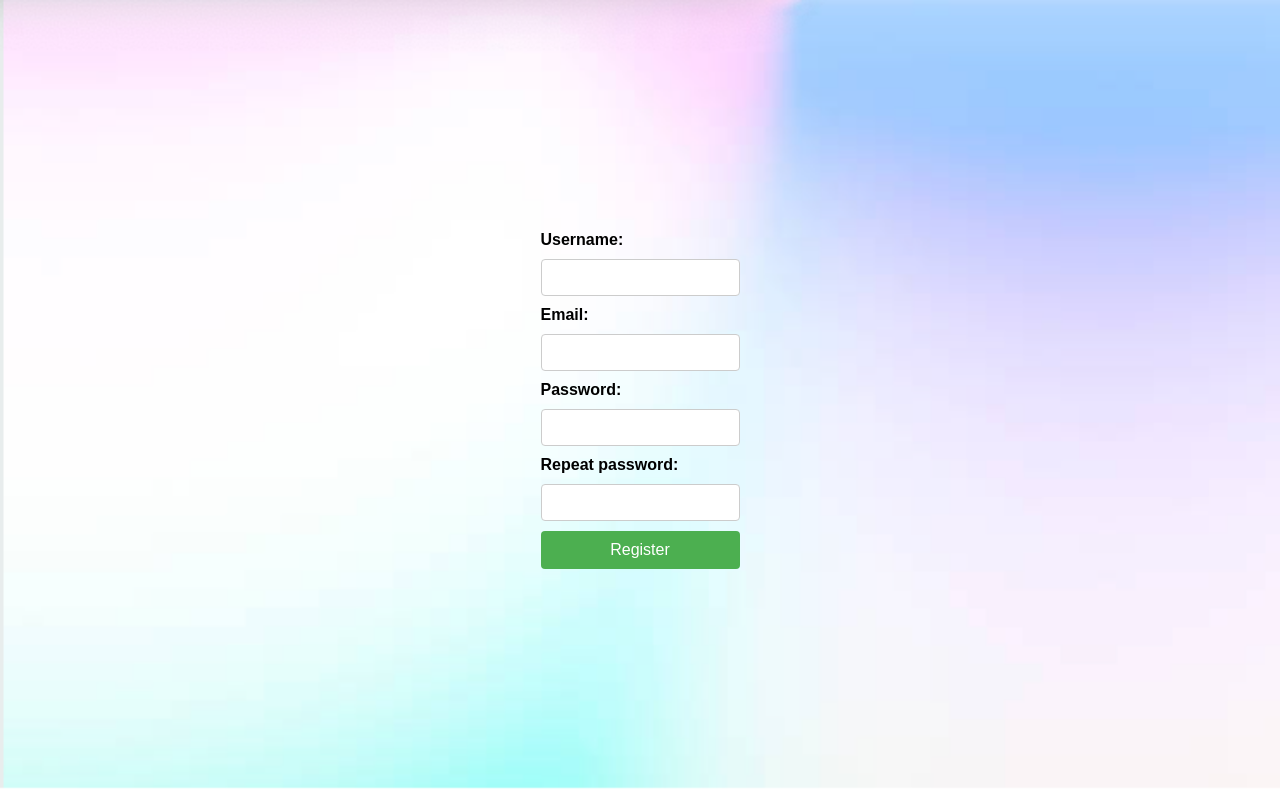
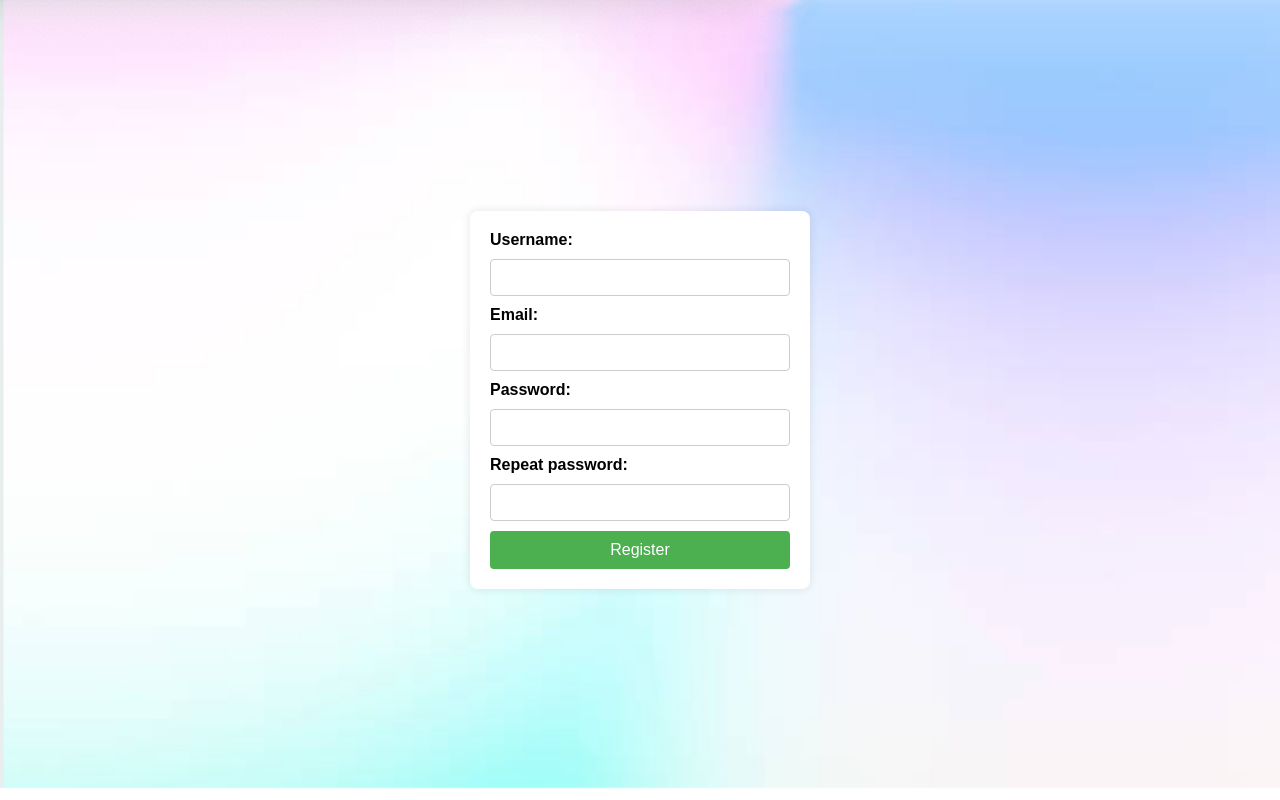
Before and after one commit to EmilianaAP/recipes-blog, a plain HTML site: page register-page.html in a window 1280 px wide. Drawn offline with Linux system fonts and the light colour scheme.

Commit message:
adding smt to registration form

```diff
--- a/css/style.css
+++ b/css/style.css
@@ -46,6 +46,8 @@ form {
 
 label {
     font-weight: bold;
+    text-align: left;
+    width: 100%;
 }
 
 input {
--- a/register-page.html
+++ b/register-page.html
@@ -7,9 +7,9 @@
     <link rel="stylesheet" type="text/css" href="css/style.css">
 </head>
 <body>
-    <div id="register-form">
+    <div id="register">
         <!-- Registration Form -->
-        <form id="registration">
+        <form id="registration-form">
             <label for="new-username">Username:</label>
             <input type="text" id="new-username" name="new-username" required>
             <label for="new-email">Email:</label>
```
Also changed, not shown: login-page.html (+18 -1 lines), assets/blog-icon.png (added).
